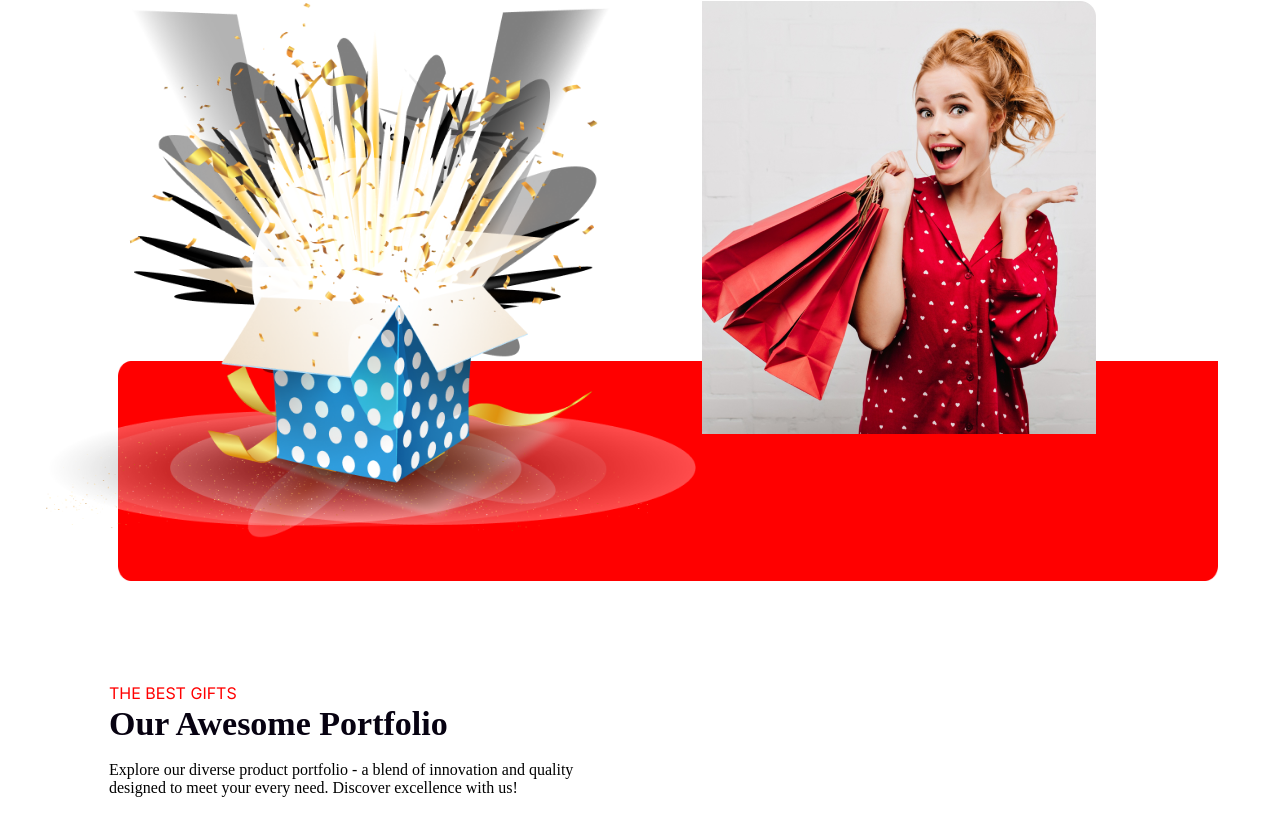
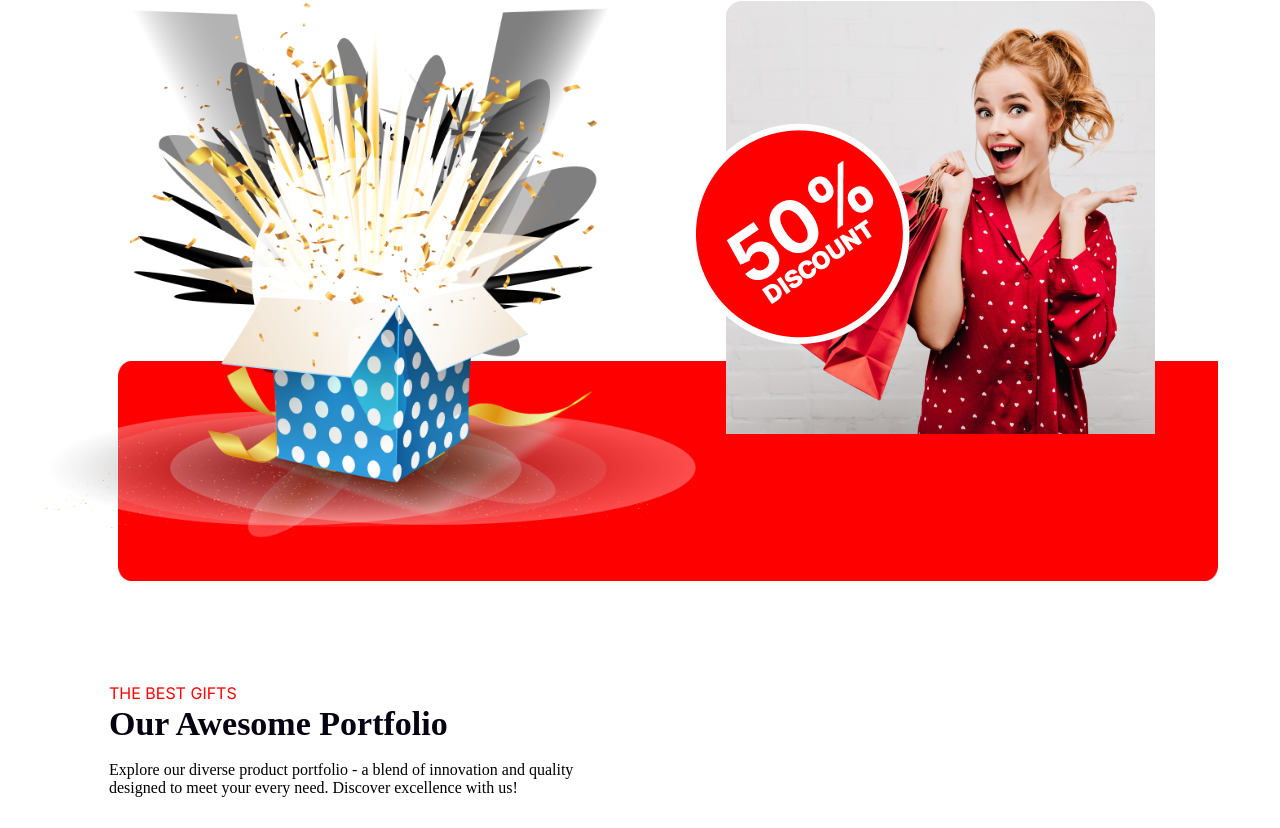
Before and after one commit to hasibhu/happy-new-year-assignment, a plain HTML site: page index.html in a window 1280 px wide. Shown: the part 3155-3983 px from the top of the page. Drawn offline with Linux system fonts and the light colour scheme; the site is published under a folder, as on GitHub Pages, so addresses that start at the root find nothing; a web font is replaced by a local one.

Commit message:
image path has  chnged

```diff
--- a/index.html
+++ b/index.html
@@ -91,7 +91,7 @@
 
             <div class="container">
                 <div class="left">
-                    <img src="/images/discountCircle.png" alt="">
+                    <img src="./images/discountCircle.png" alt="">
                 </div>
                 <div class="right">
 
```
